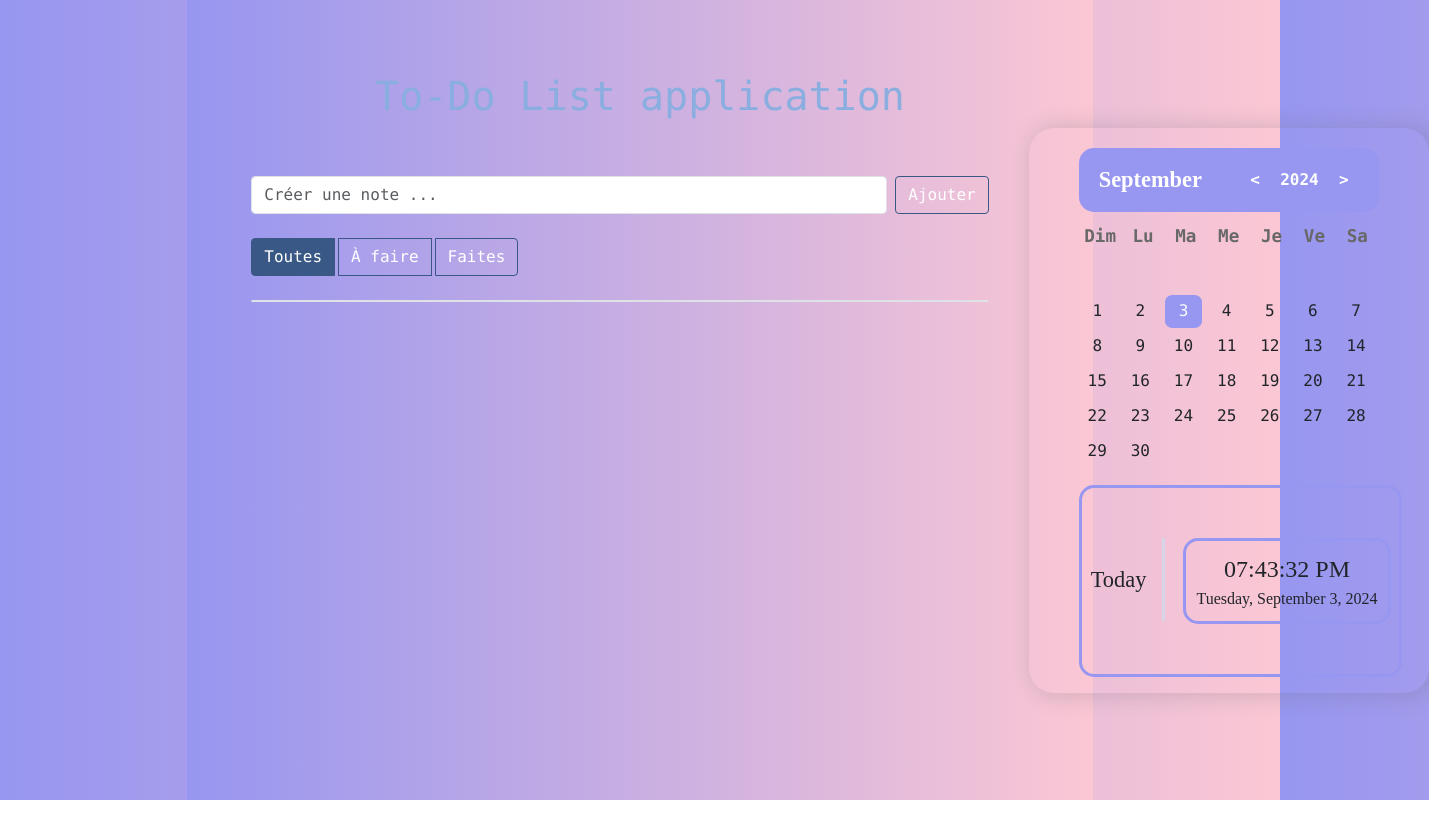
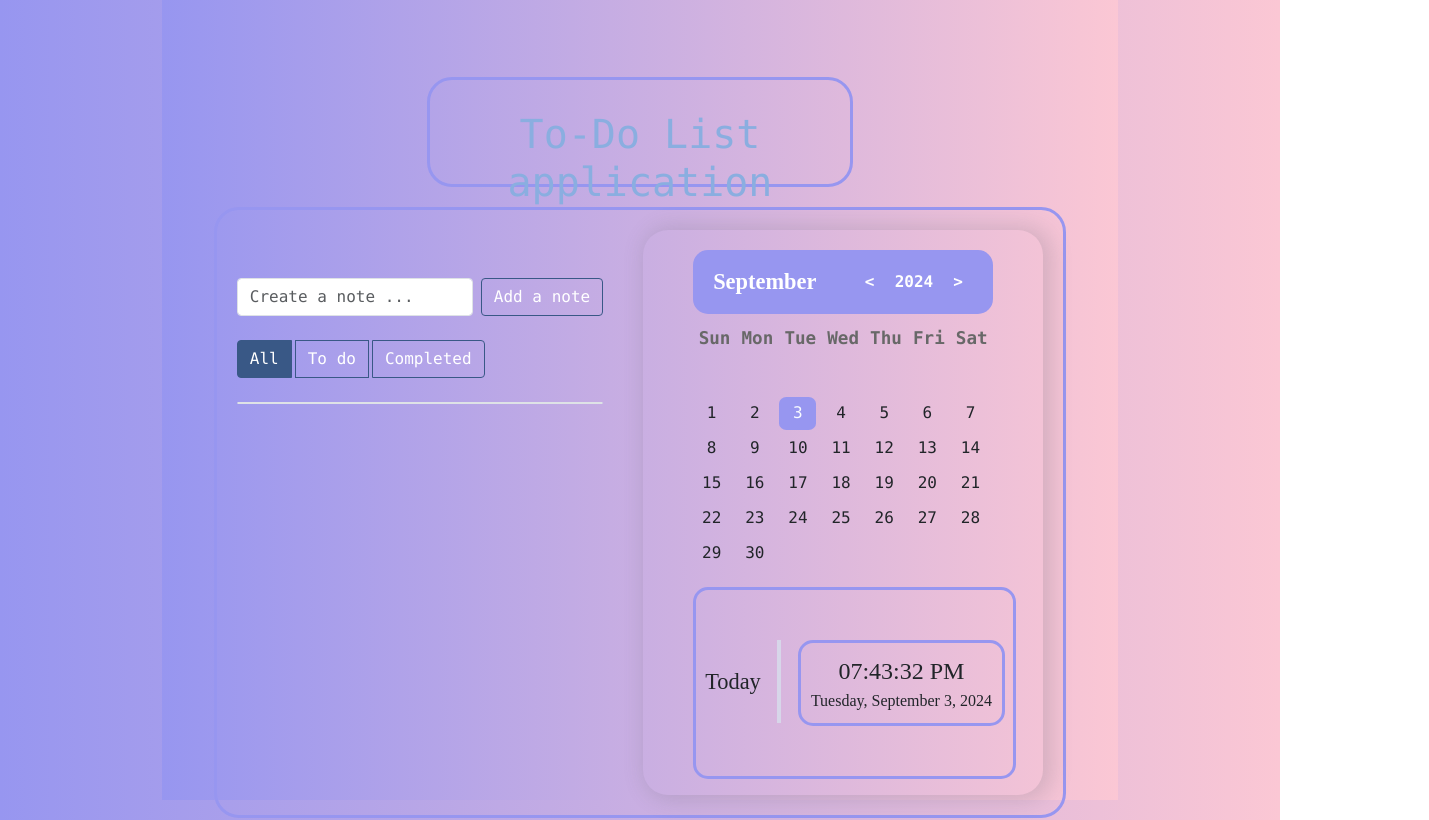
Before and after one commit to Bubhux/App-TodoListCalendar, a React (Vite) app: page / in a window 1280 px wide. Shown: the top 820 px of the page, 1429 px wide, since content can reach past the window. Built offline with nearby package versions, Linux system fonts and the light colour scheme.

Commit message:
Mise à jour V.2.2  Changes to be committed: 	modified:   components/Calendar.jsx 	modified:   components/CalendarBody.jsx 	modified:   components/CalendarHeader.jsx 	modified:   components/ScrollAnimation.jsx 	modified:   components/TodoList.jsx 	modified:   src/App.jsx 	modified:   src/index.css

```diff
--- a/components/Calendar.jsx
+++ b/components/Calendar.jsx
@@ -54,7 +54,7 @@ const Calendar = () => {
     }, [showMonthList])
 
     return (
-        <div className="calendar">
+        <div className="calendar reveal-1">
             <CalendarHeader
                 onMonthPickerClick={handleMonthPickerClick}
                 currentMonth={currentMonth}
--- a/components/CalendarBody.jsx
+++ b/components/CalendarBody.jsx
@@ -12,16 +12,16 @@ import React from 'react';
  * @returns {JSX.Element} - Le composant affichant le corps du calendrier.
  */
 const CalendarBody = ({ days }) => (
-    <div className="calendar-body">
+    <div className="calendar-body reveal-3">
         {/* Affichage des jours de la semaine */}
         <div className="calendar-week-days">
-            <div>Dim</div> {/* Dimanche */}
-            <div>Lu</div> {/* Lundi */}
-            <div>Ma</div> {/* Mardi */}
-            <div>Me</div> {/* Mercredi */}
-            <div>Je</div> {/* Jeudi */}
-            <div>Ve</div> {/* Vendredi */}
-            <div>Sa</div> {/* Samedi */}
+            <div>Sun</div> {/* Dimanche */}
+            <div>Mon</div> {/* Lundi */}
+            <div>Tue</div> {/* Mardi */}
+            <div>Wed</div> {/* Mercredi */}
+            <div>Thu</div> {/* Jeudi */}
+            <div>Fri</div> {/* Vendredi */}
+            <div>Sat</div> {/* Samedi */}
         </div>
         {/* Affichage des jours du mois */}
         <div className="calendar-days">
--- a/components/CalendarHeader.jsx
+++ b/components/CalendarHeader.jsx
@@ -16,7 +16,7 @@ import React from 'react';
  */
 const CalendarHeader = ({ onMonthPickerClick, currentMonth, currentYear, monthNames, setCurrentYear }) => {
     return (
-        <div className="calendar-header">
+        <div className="calendar-header reveal-2">
             <span
                 className="month-picker"
                 id="month-picker"
--- a/components/ScrollAnimation.jsx
+++ b/components/ScrollAnimation.jsx
@@ -11,8 +11,8 @@ const ScrollAnimation = () => {
             threshold: ratio
         };
 
-    const handleIntersect = function(entries, observer) {
-      entries.forEach(function(entry) {
+        const handleIntersect = function (entries, observer) {
+            entries.forEach(function (entry) {
                 if (entry.intersectionRatio > ratio) {
                     entry.target.classList.remove('reveal');
                     observer.unobserve(entry.target);
@@ -21,7 +21,7 @@ const ScrollAnimation = () => {
         };
 
         const observer = new IntersectionObserver(handleIntersect, options);
-    document.querySelectorAll('.reveal').forEach(function(r) {
+        document.querySelectorAll('.reveal').forEach(function (r) {
             observer.observe(r);
         });
 
--- a/components/TodoList.jsx
+++ b/components/TodoList.jsx
@@ -30,28 +30,28 @@ const TodoList = () => {
 
     return (
         <div className="todo-container pt-5" id="todolist">
-            <form onSubmit={handleSubmit} className="d-flex pb-4 reveal-2">
-                <input required className="form-control" type="text" placeholder="Créer une note ..." name="title" />
-                <button className="btn btn-primary ms-2 btn-custom">Ajouter</button>
+            <form onSubmit={handleSubmit} className="d-flex pb-4 align-items-center">
+                <input required className="form-control reveal-3" type="text" placeholder="Create a note ..." name="title" />
+                <button className="btn btn-primary ms-2 btn-custom reveal-4">Add a note</button>
             </form>
-            <div className="btn-group mb-4 gap-1 reveal-3" role="group">
+            <div className="btn-group mb-4 gap-1 reveal-2" role="group">
                 <button
                     type="button"
                     className={`btn btn-outline-primary ${filter === 'all' ? 'active' : ''}`}
                     onClick={() => handleFilterChange('all')}>
-                    Toutes
+                    All
                 </button>
                 <button
                     type="button"
                     className={`btn btn-outline-primary ${filter === 'todo' ? 'active' : ''}`}
                     onClick={() => handleFilterChange('todo')}>
-                    À faire
+                    To do
                 </button>
                 <button
                     type="button"
                     className={`btn btn-outline-primary ${filter === 'done' ? 'active' : ''}`}
                     onClick={() => handleFilterChange('done')}>
-                    Faites
+                    Completed
                 </button>
             </div>
             <ul className="list-group list-group-custom reveal-4">
--- a/src/App.jsx
+++ b/src/App.jsx
@@ -10,7 +10,9 @@ const App = () => {
     return (
         <div className="app-container reveal">
             <ScrollAnimation />
-            <h1 className="text-center reveal-1">To-Do List application</h1>
+            <div className="logo-container">
+                <h1 className="text-center mb-5 reveal-1">To-Do List application</h1>
+            </div>
             <div className="container">
                 <div className="todo-container">
                     <TodoList />
--- a/src/index.css
+++ b/src/index.css
@@ -130,6 +130,7 @@ h1.text-center {
     --bs-btn-hover-border-color: #395886;
     border-color: var(--bs-btn-hover-border-color);
     border-radius: var(--bs-border-radius);
+    white-space: nowrap; /* Empêche le bouton de se briser en plusieurs lignes */
 }
 
 .btn-custom:hover {
@@ -207,6 +208,21 @@ html, body {
     height: 100%;
 }
 
+.logo-container {
+    border: .2rem solid #9796f0;
+    display: flex; /* Active Flexbox */
+    justify-content: center; /* Centre horizontalement */
+    align-items: baseline; /* Centre verticalement */
+    /*margin-bottom: 10px; /* Ajoute un espace en bas de chaque bloc */
+    padding: 10px; /* Ajoute du padding à l'intérieur de chaque bloc */
+    border-radius: 25px; /* Ajoute des bords arrondis à chaque bloc */
+    font-size: 2.2rem; /* Taille de la police */
+    max-width: 50%; /* Limite la largeur maximale pour le centrage */
+    box-sizing: border-box; /* Inclut le padding et la bordure dans la largeur totale */
+    margin: 25px auto 20px; /* Centre l'élément horizontalement et ajoute un espace en bas */
+    height: 110px; /* Spécifie une hauteur pour le centrage vertical */
+}
+
 .app-container {
     padding: 20px;
 }
@@ -214,19 +230,22 @@ html, body {
 .container {
     display: flex;
     justify-content: space-between; /* Distribue l'espace libre entre les items */
-    align-items: flex-start; /* Aligne les items au début de la ligne */
+    /*align-items: flex-start; /* Aligne les items au début de la ligne */
+    border: .2rem solid #9796f0;
+    padding: 20px;
+    border-radius: 25px;
 }
 
 .todo-container {
-    flex: 1; /* Prend plus d'espace */
+    flex: 3; /* Prend plus d'espace */
     margin-right: 20px; /* Espace entre les deux containers */
+
 }
 
 .calendar-container {
     flex: 1; /* Prend moins d'espace */
-    max-width: 0%; /* Ajuste la largeur si nécessaire */
+    /*max-width: 0%; /* Ajuste la largeur si nécessaire */
 }
-
 
 .calendar {
     width: 400px;
@@ -438,7 +457,7 @@ html, body {
     font-family: Microsoft JhengHei UI;
     font-size: 1.4rem;
     padding-right: 5%;
-    border-right: 3px solid #d7d6e9;
+    border-right: 4px solid #d7d6e9;
     position: absolute;
     left: -1rem;
 }
```
Lines whose indentation alone changed are shown as unchanged.
